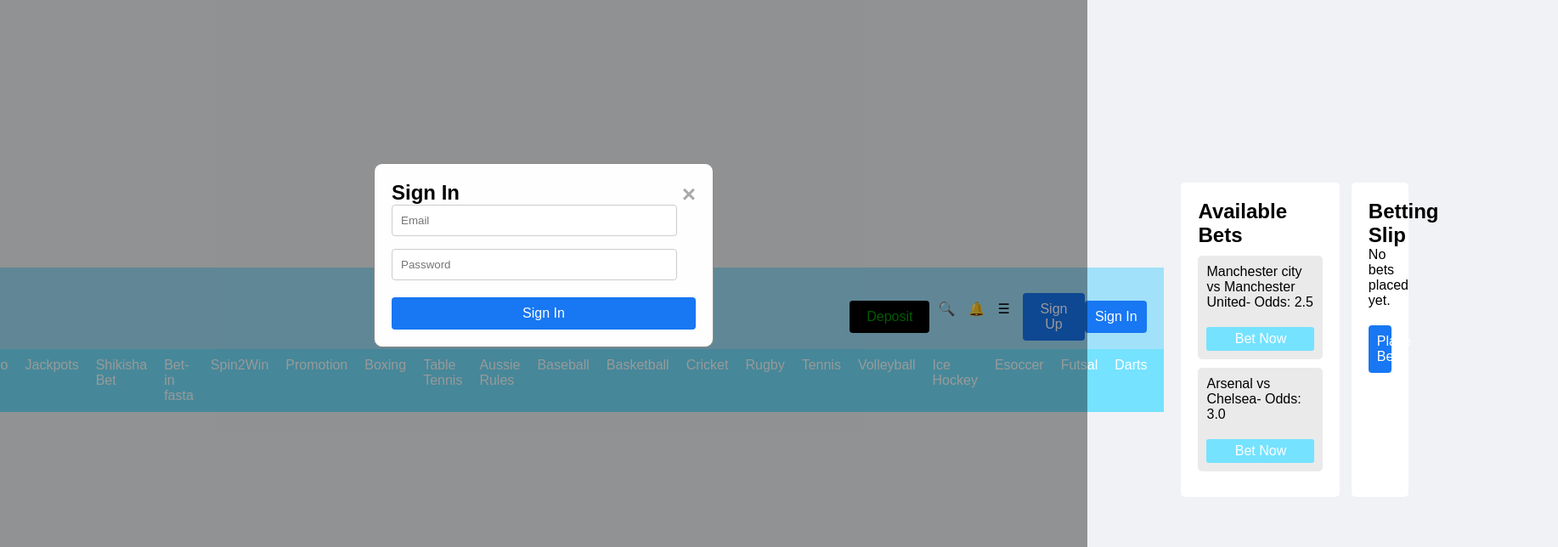
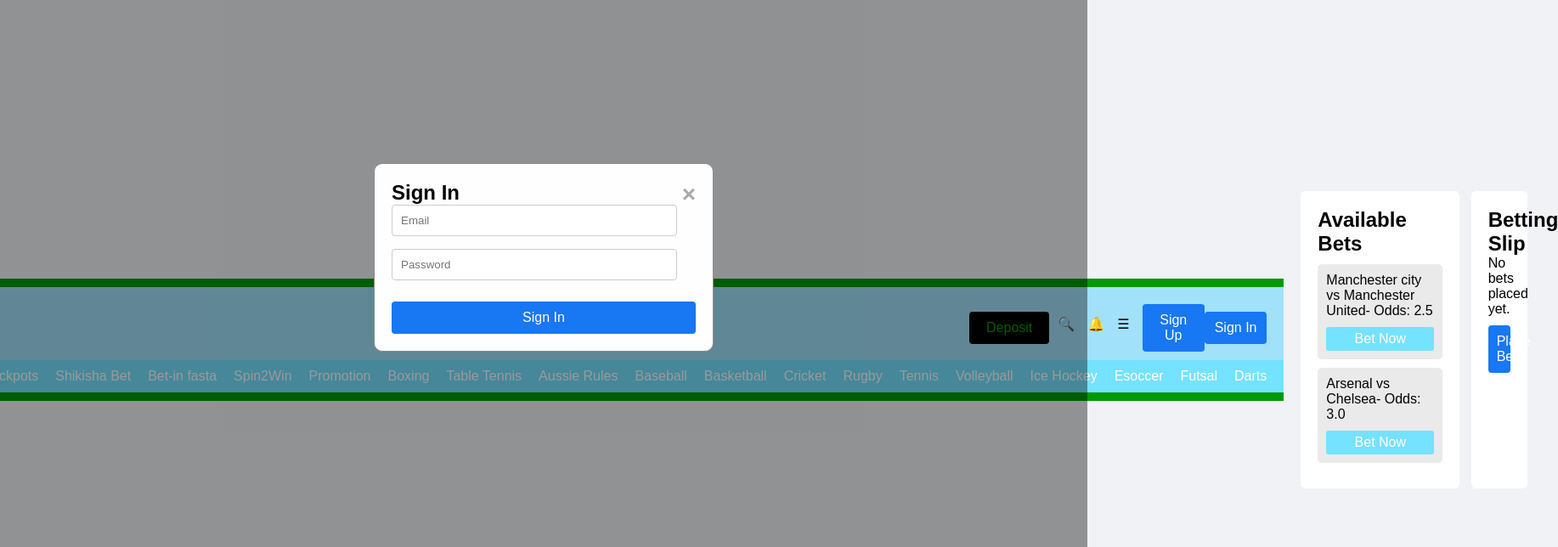
Before and after one commit to Anto-4ny/Bet-in, a plain HTML site: page index.html in a window 1280 px wide. Shown: the top 644 px of the page at 85% size, 1834 px wide, since content can reach past the window. Drawn offline with Linux system fonts and the light colour scheme.

Commit message:
Update styles.css

```diff
--- a/styles.css
+++ b/styles.css
@@ -1,134 +1,4 @@
-/* styles.css */
-
-body {
-    font-family: Arial, sans-serif;
-    margin: 0;
-    padding: 0;
-    background-color: #f4f4f4;
-}
-
-header {
-    background-color: #009900;
-    color: black;
-}
-
-.top-bar {
-    background-color: #A1E1FA;
-    display: flex;
-    justify-content: space-between;
-    align-items: center;
-    padding: 10px 20px;
-}
-
-.logo {
-    font-size: 1.5em;
-}
-
-.top-menu {
-    display: flex;
-    align-items: center;
-}
-
-.deposit-button {
-    background-color: black;
-    color: #009900;
-    border: none;
-    padding: 10px 20px;
-    margin-right: 10px;
-    cursor: pointer;
-}
-
-.deposit-button:hover {
-    background-color: yellow;
-}
-
-.icon {
-    margin-right: 15px;
-    cursor: pointer;
-}
-
-.category-bar {
-    background-color: #75E2FF;
-    overflow-x: scroll;
-}
-
-.category-bar ul {
-    list-style: none;
-    display: flex;
-    margin: 0;
-    padding: 10px 0;
-}
-
-.category-bar ul li {
-    margin-right: 20px;
-}
-
-.category-bar ul li a {
-    color: white;
-    text-decoration: none;
-    font-size: 1em;
-}
-
-main {
-    display: flex;
-    justify-content: space-between;
-    padding: 20px;
-}
-
-#betting-content {
-    background-color: white;
-    padding: 20px;
-    border-radius: 5px;
-    width: 70%;
-}
-
-#betting-slip {
-    background-color: white;
-    padding: 20px;
-    border-radius: 5px;
-    width: 25%;
-}
-
-.bet {
-    background-color: #eaeaea;
-    margin: 10px 0;
-    padding: 10px;
-    border-radius: 5px;
-    cursor: pointer;
-}
-
-.bet:hover {
-    background-color: #d4d4d4;
-}
-
-.bet-button {
-    background-color: #75E2FF;
-    color: white;
-    padding: 5px 10px;
-    border: none;
-    border-radius: 3px;
-    cursor: pointer;
-}
-
-.bet-button:hover {
-    background-color: #007700;
-}
-
-button {
-    background-color: #75E2FF;
-    color: white;
-    padding: 10px 20px;
-    border: none;
-    border-radius: 5px;
-    cursor: pointer;
-    display: block;
-    margin-top: 20px;
-}
-
-button:hover {
-    background-color: #007700;
-}
-
+/* Reset and basic styles */
 * {
     box-sizing: border-box;
     margin: 0;
@@ -183,11 +53,13 @@ button {
     cursor: pointer;
     width: 100%;
     font-size: 16px;
+    margin-top: 10px; /* Adjusted margin for better spacing */
 }
 
 button:hover {
     background-color: #165dbf;
 }
+
 /* Modal styles */
 .modal {
     display: none;
@@ -225,7 +97,122 @@ button:hover {
     cursor: pointer;
 }
 
+/* Header and navigation styles */
+header {
+    background-color: #009900;
+    color: black;
+    padding: 10px 0;
+    text-align: center;
+}
 
+.top-bar {
+    background-color: #A1E1FA;
+    display: flex;
+    justify-content: space-between;
+    align-items: center;
+    padding: 10px 20px;
+}
+
+.logo {
+    font-size: 1.5em;
+}
+
+.top-menu {
+    display: flex;
+    align-items: center;
+}
+
+.deposit-button {
+    background-color: black;
+    color: #009900;
+    border: none;
+    padding: 10px 20px;
+    margin-right: 10px;
+    cursor: pointer;
+}
+
+.deposit-button:hover {
+    background-color: yellow;
+}
+
+.icon {
+    margin-right: 15px;
+    cursor: pointer;
+}
+
+/* Category bar styles */
+.category-bar {
+    background-color: #75E2FF;
+    overflow-x: auto;
+    white-space: nowrap; /* Ensure categories stay on one line */
+    padding: 10px 0;
+}
+
+.category-bar ul {
+    list-style: none;
+    display: flex;
+    margin: 0;
+    padding: 0;
+}
+
+.category-bar ul li {
+    margin-right: 20px;
+}
+
+.category-bar ul li a {
+    color: white;
+    text-decoration: none;
+    font-size: 1em;
+}
+
+/* Main content layout */
+main {
+    display: flex;
+    justify-content: space-between;
+    padding: 20px;
+}
+
+#betting-content {
+    background-color: white;
+    padding: 20px;
+    border-radius: 5px;
+    width: 70%;
+}
+
+#betting-slip {
+    background-color: white;
+    padding: 20px;
+    border-radius: 5px;
+    width: 25%;
+}
+
+/* Bet styles */
+.bet {
+    background-color: #eaeaea;
+    margin: 10px 0;
+    padding: 10px;
+    border-radius: 5px;
+    cursor: pointer;
+}
+
+.bet:hover {
+    background-color: #d4d4d4;
+}
+
+.bet-button {
+    background-color: #75E2FF;
+    color: white;
+    padding: 5px 10px;
+    border: none;
+    border-radius: 3px;
+    cursor: pointer;
+}
+
+.bet-button:hover {
+    background-color: #007700;
+}
+
+/* Footer styles */
 footer {
     background-color: #75E2FF;
     color: black;
```
